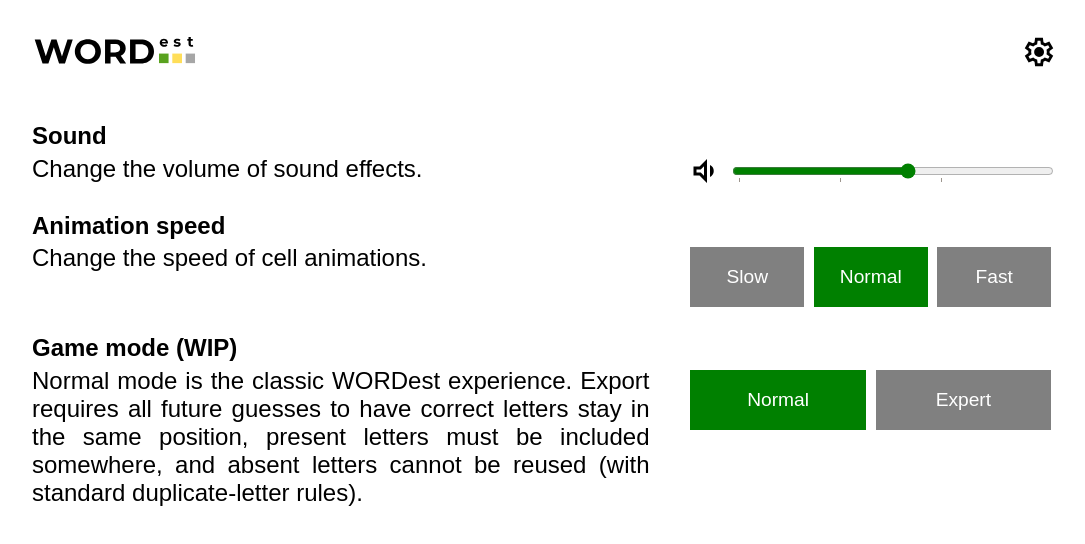
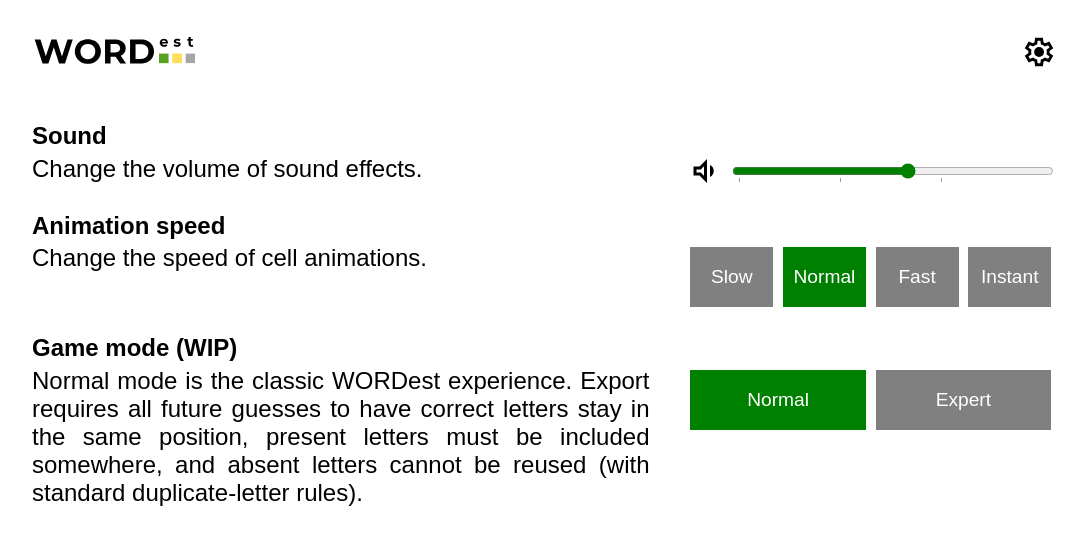
Before and after one commit to phantanhoancuong/wordest, a Next.js app: page /settings in a window 1280 px wide. Shown: the top 544 px of the page, without its empty margins (96-1181 px from the left). Built offline with nearby package versions, Linux system fonts and the light colour scheme.

Commit message:
feat(settings): add faster animation speed setting
- Add an animation speed setting value of "Instant" where the animation plays with no delay.

```diff
--- a/src/app/settings/page.tsx
+++ b/src/app/settings/page.tsx
@@ -74,6 +74,7 @@ export default function SettingsPage() {
     { label: "Slow", value: AnimationSpeed.SLOW },
     { label: "Normal", value: AnimationSpeed.NORMAL },
     { label: "Fast", value: AnimationSpeed.FAST },
+    { label: "Instant", value: AnimationSpeed.INSTANT },
   ];
 
   const gameModeOptions = [
--- a/src/lib/constants.ts
+++ b/src/lib/constants.ts
@@ -59,12 +59,14 @@ export enum AnimationSpeed {
   FAST = "fast",
   NORMAL = "normal",
   SLOW = "slow",
+  INSTANT = "instant",
 }
 
 export const AnimationSpeedMultiplier: Record<AnimationSpeed, number> = {
   [AnimationSpeed.FAST]: 0.75,
   [AnimationSpeed.NORMAL]: 1,
   [AnimationSpeed.SLOW]: 1.5,
+  [AnimationSpeed.INSTANT]: 0,
 };
 
 /** Animation timing configuration */
```
